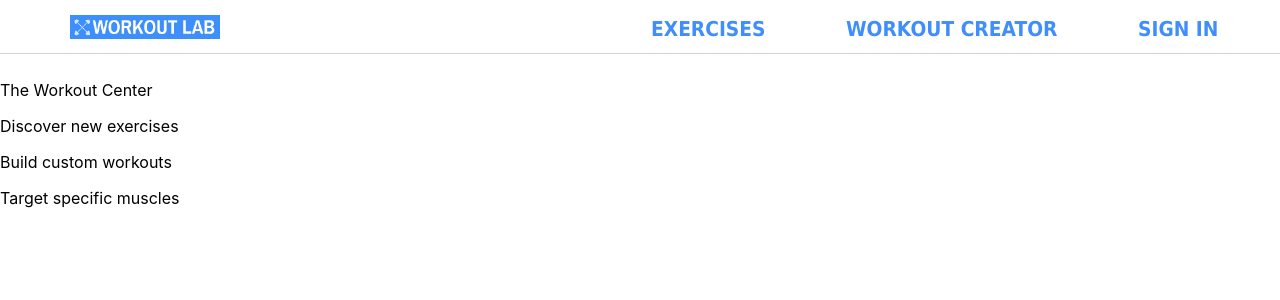
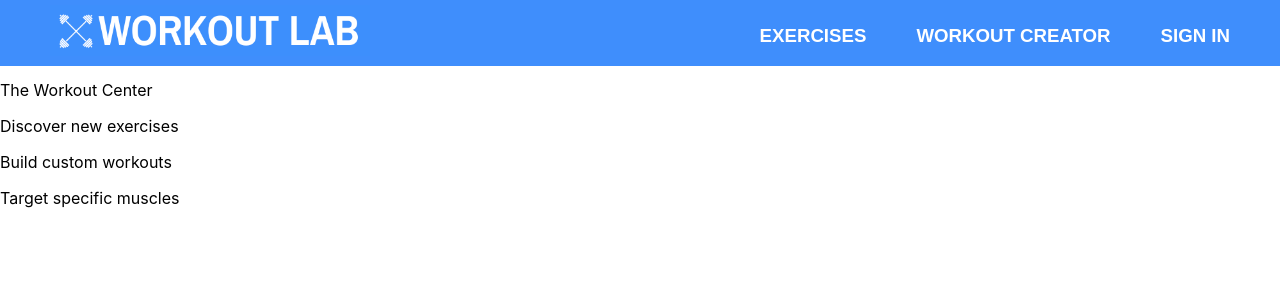
Before and after one commit to sadena27/workout-lab, a React (Create React App) app: page / in a window 1280 px wide. Shown: the top 300 px of the page. Built offline with nearby package versions, Linux system fonts and the light colour scheme.

Commit message:
Changed navbar style

```diff
--- a/src/Navbar.css
+++ b/src/Navbar.css
@@ -1,29 +1,37 @@
 .navbar {
-    background-color: white;
-    font-family: Verdana, sans-serif;
+    background-color: #3f8efc;
+    font-family: Archivo, sans-serif;
     font-size: 14pt;
     position: fixed;
-    display: flex;
-    align-items: center;
-    justify-content: space-around;
-    padding: 15px 30px 10px 30px;
-    border-bottom: 1px solid #d3d3d3;
     top: 0;
-    width: 96%;
+    width: 100%;
     z-index: 100;
 }
 
-.navbar__options {
-    color: #3f8efc;
+.navbar-logo {
+    padding: 5px 0px 5px 50px;
+    width: 25%;
+}
+
+.navbar-options {
+    display: block;
+    text-align: center;
+    float: right;
+    padding: 25px 50px 5px 0px;
+}
+
+.navbar-options__elements {
+    padding-left: 50px;
+    text-align: center;
+    color: white;
     text-decoration: underline transparent;
     text-underline-offset: 5px;
     text-decoration-thickness: 2px;
     font-weight: bold;
-    transform: scale(1, 1.1);
     transition: text-decoration 300ms ease-in-out;
 }
 
-.navbar__options:hover {
+.navbar-options__elements:hover {
     text-decoration: underline;
     text-underline-offset: 5px;
     text-decoration-thickness: 2px;
--- a/src/Navbar.js
+++ b/src/Navbar.js
@@ -5,10 +5,12 @@ import './Navbar.css';
 function Navbar() {
     return (
         <div className="navbar">
-            <Link to="/"><img src="Workout Lab Logo.png" alt="Workout Lab Logo" width="30%"/></Link>
-            <Link to="/exercises" className="navbar__options">EXERCISES</Link>
-            <Link to="/workout-creator" className="navbar__options">WORKOUT CREATOR</Link>
-            <Link to="/sign-in" className="navbar__options">SIGN IN</Link>
+            <Link to="/"><img src="Workout Lab Logo.png" alt="Workout Lab Logo" className="navbar-logo"/></Link>
+            <div className="navbar-options">
+                <Link to="/exercises" className="navbar-options__elements">EXERCISES</Link>
+                <Link to="/workout-creator" className="navbar-options__elements">WORKOUT CREATOR</Link>
+                <Link to="/sign-in" className="navbar-options__elements">SIGN IN</Link>
+            </div>
         </div>
     )
 }
```
